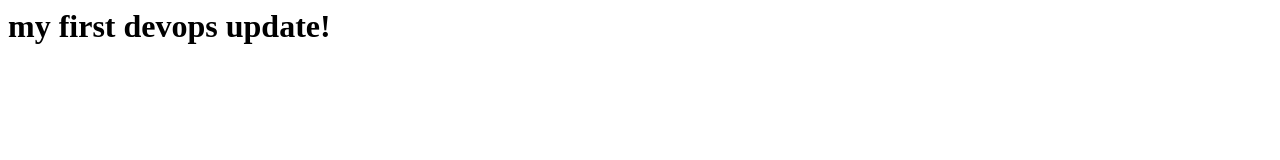
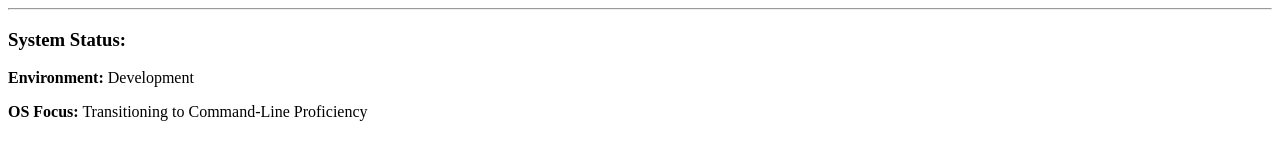
Before and after one commit to raulkp/didactic-fishstick, a plain HTML site: page index.html in a window 1280 px wide. Drawn offline with Linux system fonts and the light colour scheme.

Commit message:
Update index.html

```diff
--- a/index.html
+++ b/index.html
@@ -1 +1,4 @@
-<h1>my first devops update!</h1>
+<hr>
+<h3>System Status:</h3>
+<p><strong>Environment:</strong> Development</p>
+<p><strong>OS Focus:</strong> Transitioning to Command-Line Proficiency</p>
```
